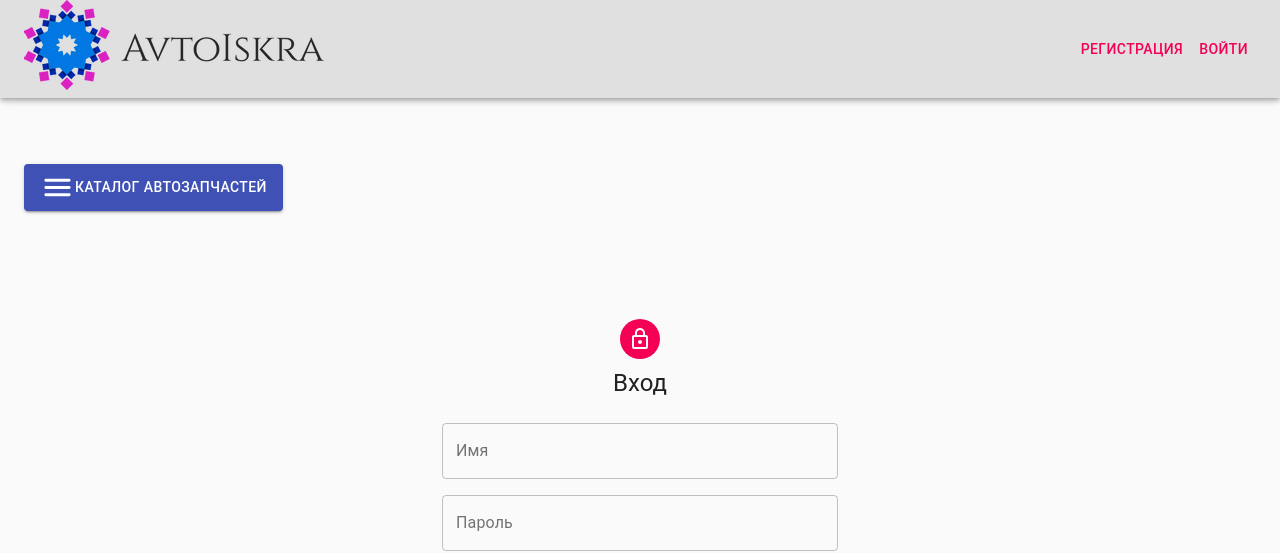
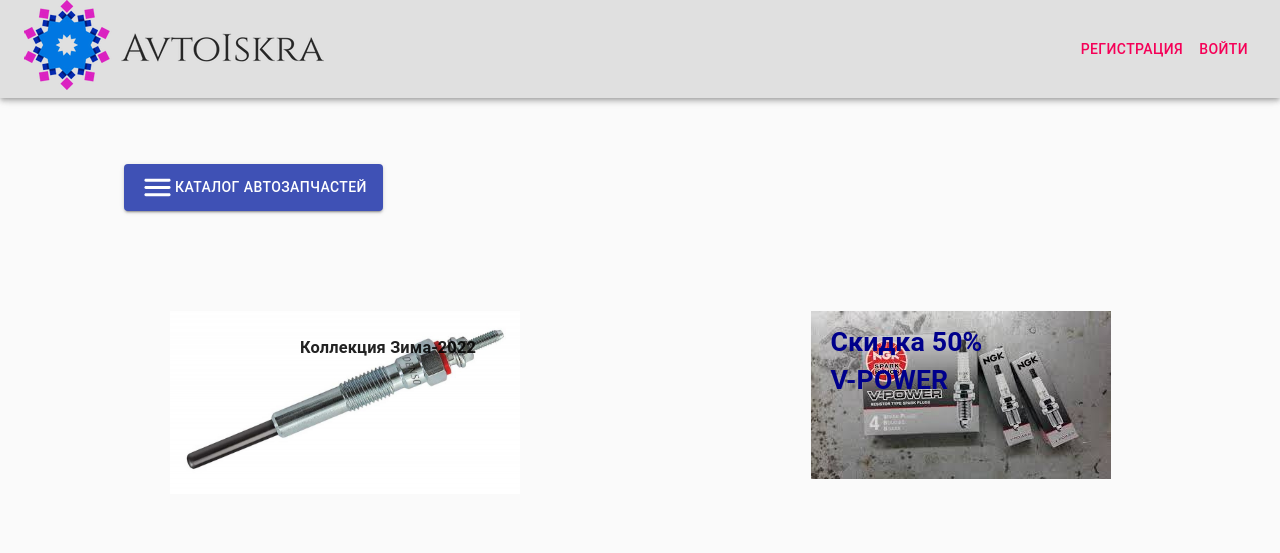
Before and after one commit to pashulia/iskra_shop_front, a React (Create React App) app: page /login in a window 1280 px wide. Shown: the top 553 px of the page. Built offline with nearby package versions, Linux system fonts and the light colour scheme.

Commit message:
Complete Promo Block

```diff
--- /dev/null
+++ b/src/App.css
@@ -0,0 +1,4 @@
+/*.wrap {*/
+/*    max-width: 100%;*/
+/*    display: flex;*/
+/*}*/
--- a/src/App.js
+++ b/src/App.js
@@ -1,14 +1,14 @@
 import React from 'react';
 
-import { NotificationContainer } from 'react-notifications';
-import { useSelector } from 'react-redux';
+import {NotificationContainer} from 'react-notifications';
+import {useSelector} from 'react-redux';
 import {
-  Redirect,
-  Route,
-  Switch,
+    Redirect,
+    Route,
+    Switch,
 } from 'react-router-dom';
 
-import { Container } from '@material-ui/core';
+import {Container} from '@material-ui/core';
 
 import AppToolbar from './components/UI/AppToolbar/AppToolbar';
 import Catalog from './components/UI/Catalog/Catalog';
@@ -17,6 +17,8 @@ import Login from './pages/Login/Login';
 import NewProduct from './pages/NewProduct/NewProduct';
 import Products from './pages/Products/Products';
 import Register from './pages/Register/Register';
+import PromoBlock from "./components/UI/AppToolbar/PromoBlock/PromoBlock";
+// import "./App.css"
 
 const ProtectedRoute = ({isAllowed, redirectTo, ...props}) => {
     return isAllowed ?
@@ -29,10 +31,11 @@ const App = () => {
     return (
         <>
             <AppToolbar/>
-            <NotificationContainer />
+            <NotificationContainer/>
             <main>
                 <Container maxWidth="xl">
                     <Catalog/>
+                    <PromoBlock/>
                     <Switch>
                         <ProtectedRoute
                             isAllowed={true}
@@ -65,7 +68,7 @@ const App = () => {
                     </Switch>
                 </Container>
             </main>
-            <Footer />
+            <Footer/>
         </>
     );
 };
--- /dev/null
+++ b/src/components/UI/AppToolbar/PromoBlock/PromoBlock.js
@@ -0,0 +1,22 @@
+import React from 'react';
+import c from "./PromoBlock.module.css"
+import imagePromo from "../../../../assets/image/denso-3.jpg";
+import imgPromo from "../../../../assets/image/ngk-4.jpg";
+
+export default function PromoBlock() {
+
+    return (
+        <>
+            <div className={c.wrap}>
+                <div className={c.promoBlock}>
+                    <img className={c.promoImage} src={imagePromo} alt="Denso"/>
+                    <h3 className={c.promoArticle}>Коллекция Зима-2022</h3>
+                </div>
+                <div className={c.promoImg}>
+                    <img className={c.promoImage} src={imgPromo} alt="Ngk"/>
+                    <h2 className={c.article}>Скидка 50% <br/>V-POWER</h2>
+                </div>
+            </div>
+        </>
+    );
+}
--- /dev/null
+++ b/src/components/UI/AppToolbar/PromoBlock/PromoBlock.module.css
@@ -0,0 +1,35 @@
+.wrap {
+    display: flex;
+    flex-direction: row;
+    justify-content: space-around;
+    /*margin: 100px 0 100px 100px;*/
+}
+
+.promoBlock {
+    align-items: stretch;
+    max-width: 500px;
+}
+
+.promoImg {
+    max-width: 300px;
+    position: relative;
+}
+
+.promoImage {
+    max-width: 350px;
+    position: relative;
+}
+
+.promoArticle {
+    position: absolute;
+    top: 320px;
+    left: 300px;
+}
+
+.article {
+    position: absolute;
+    top: -10px;
+    left: 20px;
+    color: darkblue;
+    font-size: 20pt;
+}
--- a/src/components/UI/Catalog/Catalog.module.css
+++ b/src/components/UI/Catalog/Catalog.module.css
@@ -1,3 +1,3 @@
 .wrap {
-    margin: 100px auto;
+    margin: 100px 100px;
 }
--- a/src/components/UI/Footer/Footer.module.css
+++ b/src/components/UI/Footer/Footer.module.css
@@ -1,7 +1,8 @@
 .wrap {
     background: black;
-    margin-top: 100px;
-    padding: 50px 0 10px 0;
+    /*margin-top: 100px;*/
+    padding-top: 50px;
+    padding-bottom: 10px;
 }
 
 .content {
```
Also changed, not shown: src/assets/image/denso-3.jpg (added), src/assets/image/ngk-4.jpg (added).
